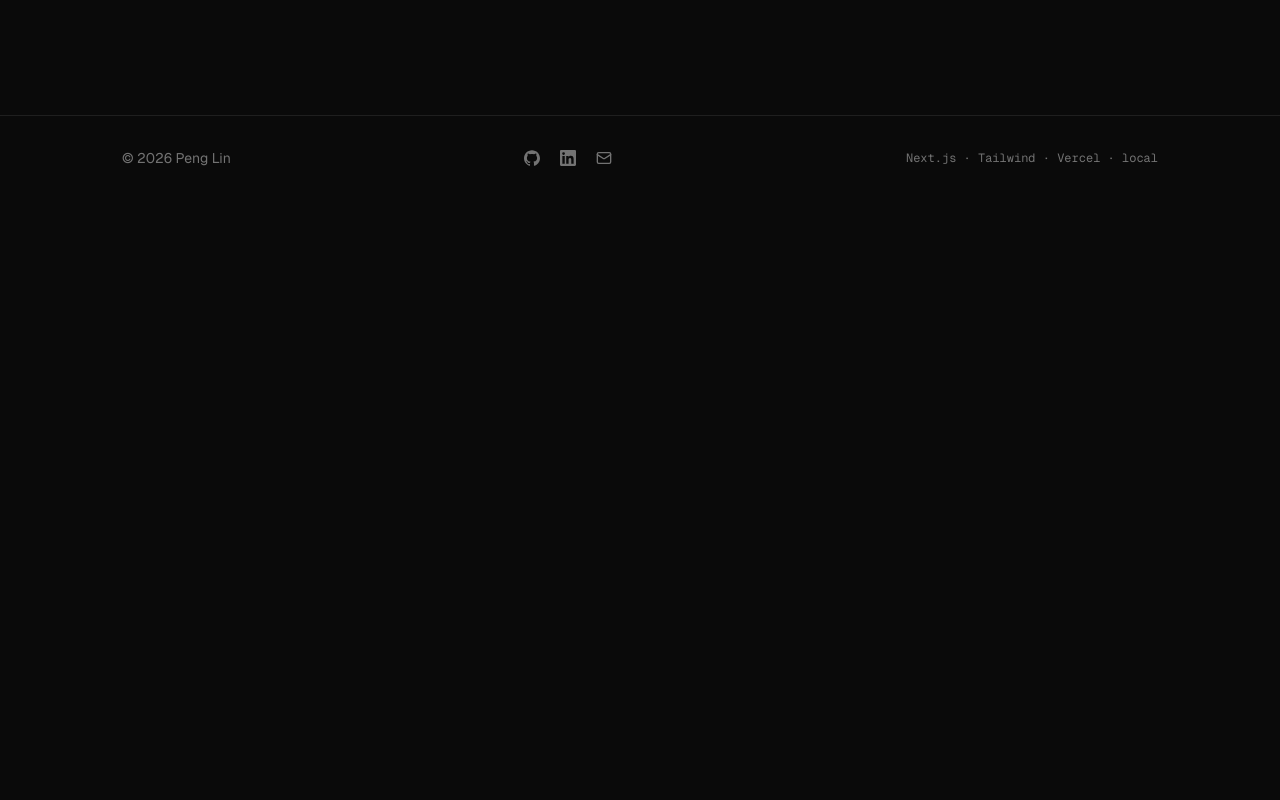
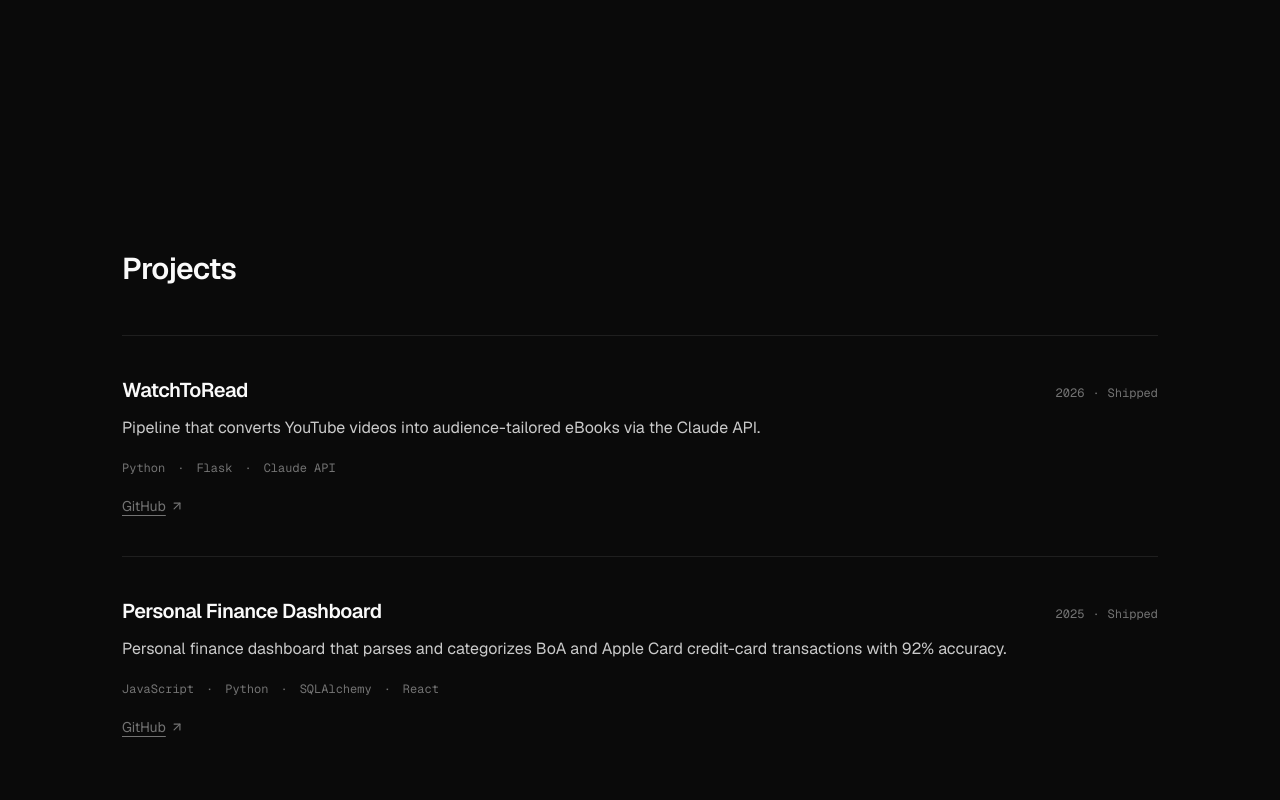
Before and after one commit to PengLin-Zilv/portfolio, a Next.js app: page / in a window 1280 px wide. Shown: the part 600-1400 px from the top of the page. Before the commit the page ends 800 px from the top, so only its background shows below. Built offline with nearby package versions, Linux system fonts and the light colour scheme; no server answers.

Commit message:
add project section

```diff
--- a/app/page.tsx
+++ b/app/page.tsx
@@ -1,9 +1,11 @@
 import { Hero } from "@/components/sections/hero";
+import { Projects } from "@/components/sections/projects";
 
 export default function Home() {
   return (
     <>
       <Hero />
+      <Projects />
     </>
   );
 }
--- a/components/sections/hero.tsx
+++ b/components/sections/hero.tsx
@@ -38,7 +38,7 @@ export function Hero() {
         {/* Paragraph */}
         <p className="mt-8 max-w-content text-base leading-relaxed text-foreground/80 sm:text-lg">
           {`I'm currently working on neurosymbolic AI, LLM reasoning, and cybersecurity at Syracuse's Leibniz Lab.
-          Past projects: a YouTube-to-eBook pipeline on Google Cloud Run and a Flask + React freelance marketplace for university students.`}
+          Past projects: Watch-To-Read (a YouTube video to eBook pipeline) on Google Cloud Run and a Flask + React freelance marketplace for university students.`}
         </p>
 
         {/* CTAs */}
--- /dev/null
+++ b/components/sections/project-card.tsx
@@ -0,0 +1,98 @@
+import Link from "next/link";
+import { ArrowRight, ArrowUpRight } from "lucide-react";
+import type { Project } from "@/lib/projects";
+
+export function ProjectCard({ project }: { project: Project }) {
+  const { caseStudy, live, repo } = project.links;
+
+  return (
+    <li className="border-b border-border py-10 last:border-b-0">
+      <article>
+        {/* Title row */}
+        <div className="flex flex-wrap items-baseline justify-between gap-x-4 gap-y-1">
+          <h3 className="text-xl font-semibold tracking-tight">
+            {caseStudy ? (
+              <Link
+                href={caseStudy}
+                className="group inline-flex items-baseline gap-1.5 text-foreground transition-colors hover:text-accent"
+              >
+                {project.title}
+                <ArrowRight
+                  aria-hidden="true"
+                  className="h-4 w-4 self-center text-muted transition-all duration-200 group-hover:translate-x-0.5 group-hover:text-accent"
+                />
+              </Link>
+            ) : (
+              <span className="text-foreground">{project.title}</span>
+            )}
+          </h3>
+
+          <div className="flex shrink-0 items-center gap-2 font-mono text-xs text-muted">
+            <span>{project.year}</span>
+            {project.status && (
+              <>
+                <span aria-hidden="true">·</span>
+                <span>{project.status}</span>
+              </>
+            )}
+          </div>
+        </div>
+
+        {/* Summary */}
+        <p className="mt-3 text-foreground/80">{project.summary}</p>
+
+        {/* Optional paragraph */}
+        {project.description && (
+          <p className="mt-3 max-w-content text-sm leading-relaxed text-foreground/70">
+            {project.description}
+          </p>
+        )}
+
+        {/* Stack */}
+        {project.stack.length > 0 && (
+          <ul
+            aria-label="Tech stack"
+            className="mt-5 flex flex-wrap gap-x-3 gap-y-1 font-mono text-xs text-muted"
+          >
+            {project.stack.map((tech, i) => (
+              <li key={`${project.slug}-${i}`} className="inline-flex items-center">
+                {tech}
+                {i < project.stack.length - 1 && (
+                  <span aria-hidden="true" className="ml-3 select-none">·</span>
+                )}
+              </li>
+            ))}
+          </ul>
+        )}
+
+        {/* External link row */}
+        {(live || repo) && (
+          <div className="mt-5 flex flex-wrap items-center gap-x-5 gap-y-2 text-sm">
+            {live && (
+              <a
+                href={live}
+                target="_blank"
+                rel="noopener noreferrer"
+                className="inline-flex items-center gap-1 text-muted underline underline-offset-4 transition-colors hover:text-foreground"
+              >
+                Live
+                <ArrowUpRight aria-hidden="true" className="h-3.5 w-3.5" />
+              </a>
+            )}
+            {repo && (
+              <a
+                href={repo}
+                target="_blank"
+                rel="noopener noreferrer"
+                className="inline-flex items-center gap-1 text-muted underline underline-offset-4 transition-colors hover:text-foreground"
+              >
+                GitHub
+                <ArrowUpRight aria-hidden="true" className="h-3.5 w-3.5" />
+              </a>
+            )}
+          </div>
+        )}
+      </article>
+    </li>
+  );
+}
--- /dev/null
+++ b/components/sections/projects.tsx
@@ -0,0 +1,28 @@
+import { PROJECTS } from "@/lib/projects";
+import { Container } from "@/components/layout/container";
+import { ProjectCard } from "./project-card";
+
+export function Projects() {
+  return (
+    <section
+      id="projects"
+      aria-labelledby="projects-heading"
+      className="py-24 sm:py-32"
+    >
+      <Container>
+        <h2
+          id="projects-heading"
+          className="mb-12 text-2xl font-semibold tracking-tight text-foreground sm:text-3xl"
+        >
+          Projects
+        </h2>
+
+        <ul className="border-t border-border">
+          {PROJECTS.map((project) => (
+            <ProjectCard key={project.slug} project={project} />
+          ))}
+        </ul>
+      </Container>
+    </section>
+  );
+}
--- /dev/null
+++ b/lib/projects.ts
@@ -0,0 +1,45 @@
+export type Project = {
+  slug: string;
+  title: string;
+  year: string;
+  status?: "Shipped" | "WIP" | "Archived";
+  summary: string;
+  description?: string;
+  stack: string[];
+  links: {
+    live?: string;
+    repo?: string;
+    caseStudy?: string;
+  };
+};
+
+export const PROJECTS: Project[] = [
+  {
+    slug: "watch-to-read",
+    title: "WatchToRead",
+    year: "2026",
+    status: "Shipped",  // optional — set to "Shipped" | "WIP" | "Archived" when known
+    summary: "Pipeline that converts YouTube videos into audience-tailored eBooks via the Claude API.",
+    // description: "{{WTR_DESCRIPTION}}", // optional — delete the line if not used
+    stack: ["Python", "Flask", "Claude API"],
+    links: {
+      // live: "https://...",
+      repo: "https://github.com/PengLin-Zilv/watch-to-read",
+      // caseStudy: "/projects/watch-to-read",  // uncomment when case study page exists
+    },
+  },
+  {
+    slug: "personal-finance-dashboard",
+    title: "Personal Finance Dashboard",
+    year: "2025",
+    status: "Shipped",
+    summary: "Personal finance dashboard that parses and categorizes BoA and Apple Card credit-card transactions with 92% accuracy.",
+    // description: "{{PFD_DESCRIPTION}}",
+stack: ["JavaScript", "Python", "SQLAlchemy","React"],
+    links: {
+      // live: "https://...",
+      repo: "https://github.com/PengLin-Zilv/personal-finance-dashboard",
+      // caseStudy: "/projects/personal-finance-dashboard",
+    },
+  },
+];
```
